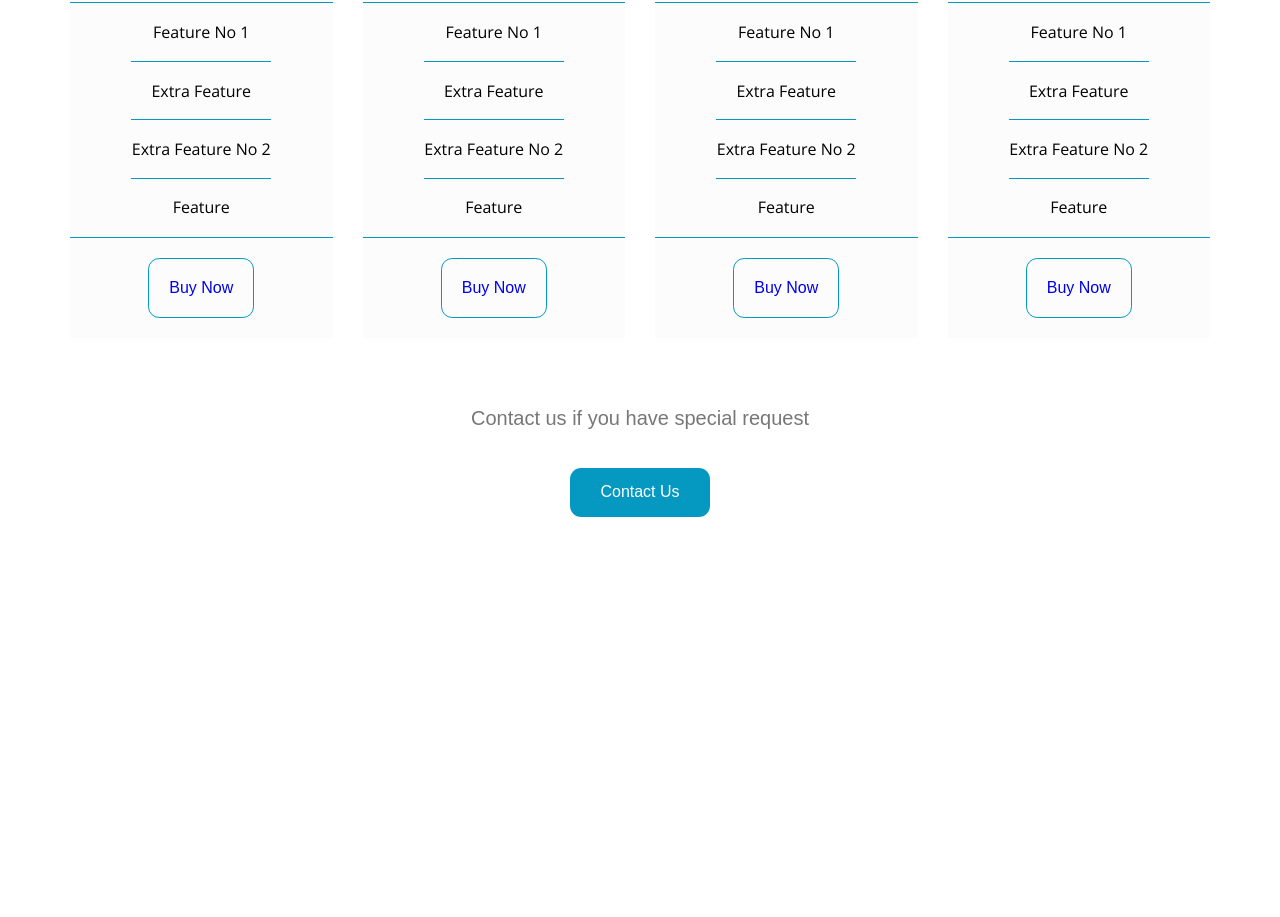
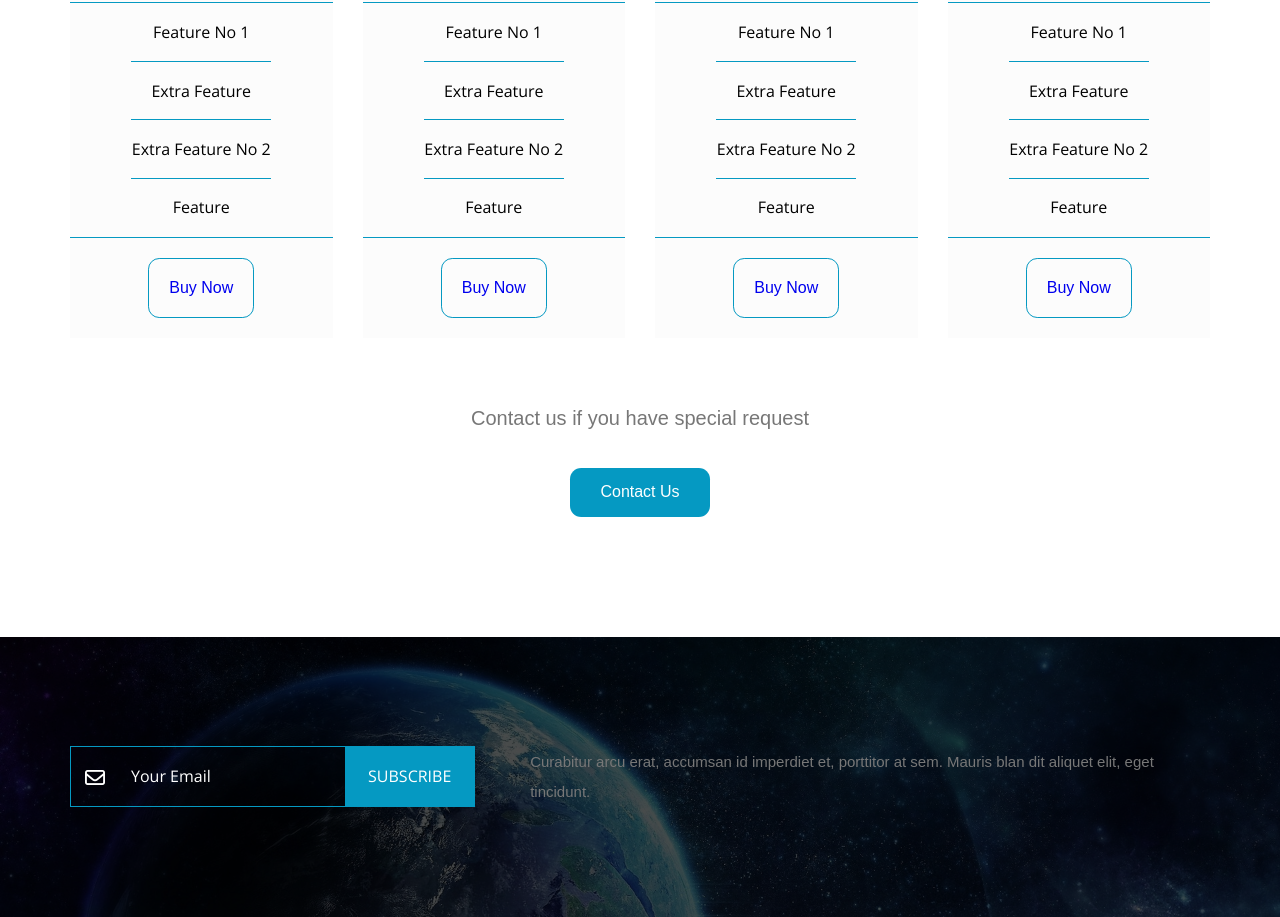
Before and after one commit to AhmedDoban/template-3, a plain HTML site: page index.html in a window 1280 px wide. Shown: the part 6433-7350 px from the top of the page. Before the commit the page ends 7070 px from the top, so only its background shows below. Drawn offline with nearby package versions, Linux system fonts and the light colour scheme.

Commit message:
subscribe section

```diff
--- a/css/style.css
+++ b/css/style.css
@@ -812,7 +812,7 @@ Pricing
   margin: 0 auto;
   position: relative;
   z-index: 1;
-  border-radius: .7rem;
+  border-radius: 0.7rem;
   overflow: hidden;
 }
 .pricing .box .foot a::before {
@@ -832,7 +832,7 @@ Pricing
   left: 0;
   color: #fff;
 }
-.pricing .contact-text{
+.pricing .contact-text {
   text-align: center;
   margin: 50px auto 20px;
   font-size: 20px;
@@ -845,5 +845,84 @@ Pricing
   color: white;
   padding: 15px 30px;
   text-decoration: none;
-  border-radius: .7rem;
+  border-radius: 0.7rem;
 }
+/*ــــــــــــــــــــــــــــــــــــــــــــــــــــــــــ
+subscribe
+ــــــــــــــــــــــــــــــــــــــــــــــــــــــــــــ*/
+.subscribe {
+  position: relative;
+  padding-top: var(--section-padding);
+  padding-bottom: var(--section-padding);
+  background-image: url("../img/subscribe.jpg");
+  background-size: cover;
+}
+.subscribe::before {
+  content: "";
+  position: absolute;
+  left: 0;
+  top: 0;
+  width: 100%;
+  height: 100%;
+  background-color: rgb(0 0 0 / 70%);
+}
+.subscribe .container {
+  position: relative;
+  display: flex;
+  justify-content: space-between;
+  align-items: center;
+}
+@media (max-width: 991px) {
+  .subscribe .container {
+    flex-direction: column;
+  }
+}
+.subscribe form {
+  position: relative;
+  display: flex;
+  justify-content: center;
+  align-items: center;
+}
+.subscribe form input[type="email"] {
+  padding: 20px 20px 20px 60px;
+  background: none;
+  border: 1px solid var(--main-color);
+  border-right: none;
+  cursor: pointer;
+  caret-color: var(--main-color);
+  width: calc(100% - 130px);
+}
+.subscribe form input[type="submit"] {
+  background-color: var(--main-color);
+  border: 1px solid var(--main-color);
+  border-left: none;
+  padding: 20px;
+  text-transform: uppercase;
+  color: white;
+  width: 130px;
+}
+.subscribe form input[type="submit"]:hover{
+  background-color: var(--transparent-color);
+}
+.subscribe form input[type="email"]:focus,
+.subscribe form input[type="submit"]:focus {
+  outline: none;
+}
+.subscribe form ::placeholder {
+  color: rgb(255, 255, 255);
+}
+.subscribe form i {
+  color: #fff;
+  position: absolute;
+  top: 50%;
+  left: 15px;
+  transform: translateY(-50%);
+}
+.subscribe p{
+  margin-left: 50px;
+}
+@media (max-width: 991px) {
+  .subscribe p {
+    margin: 30px 0 0;
+  }
+}
--- a/index.html
+++ b/index.html
@@ -449,6 +449,22 @@
     </div>
     <!--End Pricing -->
 
+    <!--Start Subscribe-->
+    <div class="subscribe">
+      <div class="container">
+        <form action="">
+          <i class="far fa-envelope fa-lg"></i>
+          <input type="email" name="mail" placeholder="Your Email" />
+          <input type="submit" value="Subscribe" />
+        </form>
+        <p>
+          Curabitur arcu erat, accumsan id imperdiet et, porttitor at sem.
+          Mauris blan dit aliquet elit, eget tincidunt.
+        </p>
+      </div>
+    </div>
+    <!--End Subscribe-->
+
     <!--Main js-->
     <script src="js/main.js"></script>
   </body>
```
